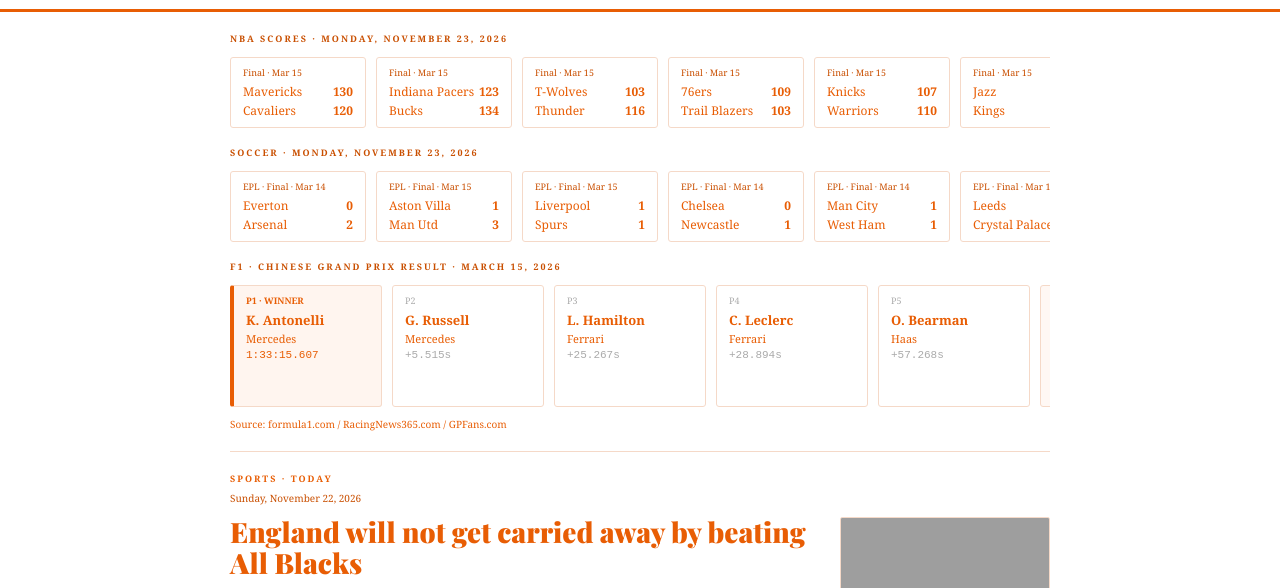
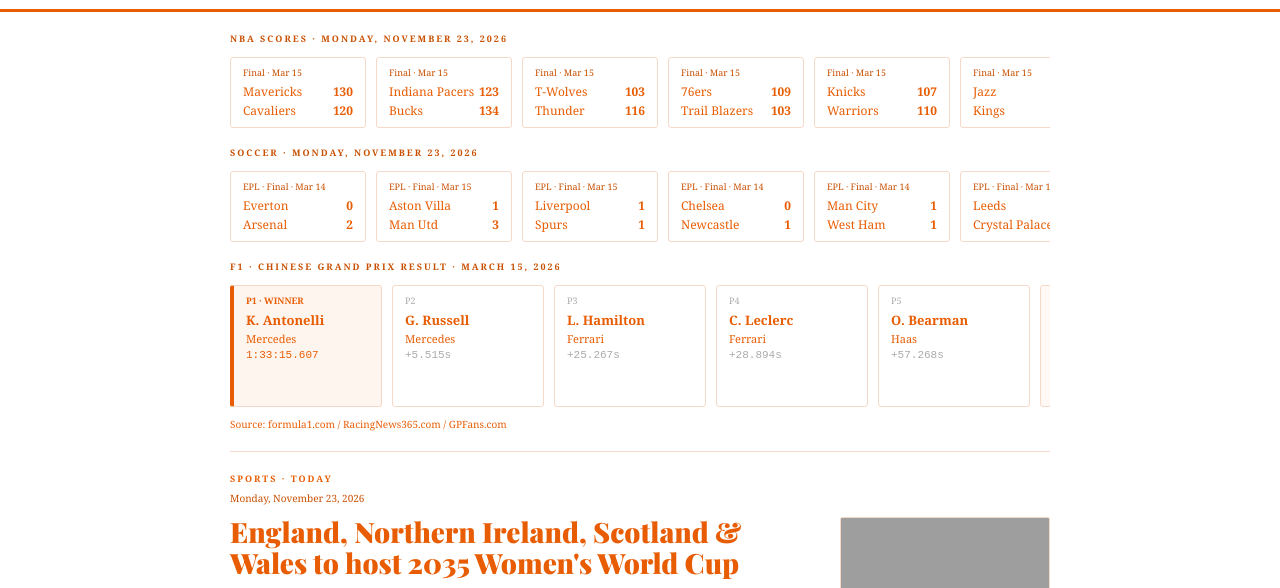
Before and after one commit to ashermorgan8811/Sports-news4, a plain HTML site: page index.html in a window 1280 px wide. Shown: the part 185-773 px from the top of the page. Drawn offline with nearby package versions, Linux system fonts and the light colour scheme; grey boxes are pictures that could not be loaded; a web font is replaced by a local one.

Commit message:
Daily update 2026-11-23 21:38 UTC

```diff
--- a/index.html
+++ b/index.html
@@ -239,7 +239,7 @@ function msUntilNext() {
 
 const DOY        = getEditionDay();
 const DATE_LABEL = getEditionLabel();
-const DATE_ISO = '2026-11-22'; // auto-updated 2026-11-22
+const DATE_ISO = '2026-11-23'; // auto-updated 2026-11-23
 function shuffle(arr) {
   const a = [...arr];
   let s = ((DOY + 1) * 2654435769) >>> 0;
@@ -381,18 +381,19 @@ const NCAA_1S = [
 ];
 
 const ALL_LEADS = [
-  {id:'live_0',tag:'NBA · Today',date:'Sunday, November 22, 2026',query:'basketball nba arena game action',seed:326,headline:'Coaches Poll top 25: Texas, Tennessee climb; UCLA, Indiana tumble in college football rankings',deck:'Big Ten chaos has a couple of the league\'s contenders in CFP peril, while a pair of SEC teams jumped after big wins on Saturday...',body:['Big Ten chaos has a couple of the league\'s contenders in CFP peril, while a pair of SEC teams jumped after big wins on Saturday','Source: CBS Sports.'],sources:[{o:'CBS Sports',d:'Live RSS feed'}]},
-  {id:'live_1',tag:'F1 · Today',date:'Sunday, November 22, 2026',query:'formula 1 racing car track speed',seed:327,headline:'Verstappen a constant amid chaos as he says Russell is \'so far below my level\'',deck:'Max Verstappen was the star figure in a Las Vegas Grand Prix that was unlike any F1 race anyone younger than about 70 had ever seen....',body:['Max Verstappen was the star figure in a Las Vegas Grand Prix that was unlike any F1 race anyone younger than about 70 had ever seen.','Source: BBC Sport.'],sources:[{o:'BBC Sport',d:'Live RSS feed'}]},
-  {id:'live_2',tag:'NFL · Today',date:'Sunday, November 22, 2026',query:'american football stadium crowd field',seed:328,headline:'Raiders vs. Broncos odds, Week 11 NFL predictions: Use Polymarket promo code CBSSPORTS to get a $25 bonus',deck:'Use the latest Polymarket promo code to make predictions for Raiders vs. Broncos in NFL Week 11 action...',body:['Use the latest Polymarket promo code to make predictions for Raiders vs. Broncos in NFL Week 11 action','Source: CBS Sports.'],sources:[{o:'CBS Sports',d:'Live RSS feed'}]},
-  {id:'live_3',tag:'Sports · Today',date:'Sunday, November 22, 2026',query:'sports arena crowd cheering',seed:329,headline:'England will not get carried away by beating All Blacks',deck:'In his latest BBC Sport column, England World Cup winner Matt Dawson reflects on Steve Borthwick\'s side\'s record win over New Zealand and pr...',body:['In his latest BBC Sport column, England World Cup winner Matt Dawson reflects on Steve Borthwick\'s side\'s record win over New Zealand and previews the final round of Nations Championship fixtures.','Source: BBC Sport.'],sources:[{o:'BBC Sport',d:'Live RSS feed'}]}
+  {id:'live_0',tag:'NBA · Today',date:'Monday, November 23, 2026',query:'basketball nba arena game action',seed:327,headline:'UCLA optimistic Ty Dieffenbach could return from lower body injury as Bruins face potential CFP run',deck:'Good news could be on the horizon for UCLA in the Big Ten title and CFP picture...',body:['Good news could be on the horizon for UCLA in the Big Ten title and CFP picture','Source: CBS Sports.'],sources:[{o:'CBS Sports',d:'Live RSS feed'}]},
+  {id:'live_1',tag:'EPL · Today',date:'Monday, November 23, 2026',query:'soccer football stadium crowd match',seed:328,headline:'\'No-one\'s coming to save us\' - but how can Man Utd save themselves?',deck:'How does Mauricio Pochettino halt Manchester United\'s desperate slide towards the foot of the Premier League...',body:['How does Mauricio Pochettino halt Manchester United\'s desperate slide towards the foot of the Premier League','Source: BBC Sport.'],sources:[{o:'BBC Sport',d:'Live RSS feed'}]},
+  {id:'live_2',tag:'NCAA · Today',date:'Monday, November 23, 2026',query:'basketball college arena crowd',seed:329,headline:'Cardinals fire defensive coordinator Nick Rallis, per reports',deck:'Rallis is out after working with the Cardinals since 2023. Teryl Austin will serve as Arizona\'s temporary DC...',body:['Rallis is out after working with the Cardinals since 2023. Teryl Austin will serve as Arizona\'s temporary DC','Source: CBS Sports.'],sources:[{o:'CBS Sports',d:'Live RSS feed'}]},
+  {id:'live_3',tag:'NFL · Today',date:'Monday, November 23, 2026',query:'american football stadium crowd field',seed:330,headline:'DK Metcalf will not be suspended by the NFL after getting ejected during Steelers\' loss to Eagles',deck:'Metcalf may face other discipline by the NFL for his actions...',body:['Metcalf may face other discipline by the NFL for his actions','Source: CBS Sports.'],sources:[{o:'CBS Sports',d:'Live RSS feed'}]},
+  {id:'live_4',tag:'Sports · Today',date:'Monday, November 23, 2026',query:'sports arena crowd cheering',seed:331,headline:'England, Northern Ireland, Scotland & Wales to host 2035 Women\'s World Cup',deck:'The United Kingdom will host a football World Cup for the first time since 1966....',body:['The United Kingdom will host a football World Cup for the first time since 1966.','Source: BBC Sport.'],sources:[{o:'BBC Sport',d:'Live RSS feed'}]}
 ];
 
 const ALL_RECAPS = [
-  {id:'recap_0',tag:'NBA · Recap',date:'Sunday, November 22, 2026',query:'basketball nba arena game action',seed:376,headline:'Best Kalshi promo code CBSSPORTS55: Claim $55 bonus for Jaguars-Giants, Vikings-49ers, NFL Week 11 predictions',teams:'',body:['New Kalshi users can get a $55 bonus after making $25+ in trades on Sunday\'s NFL games'],km:'',sources:[{o:'CBS Sports',d:'Live RSS feed'}]},
-  {id:'recap_1',tag:'NBA · Recap',date:'Sunday, November 22, 2026',query:'basketball nba arena game action',seed:377,headline:'Fantasy football rankings, projections, lineup advice, sleeper picks for Week 11 from proven model',teams:'',body:['SportsLine\'s model reveals its Week 11 Fantasy football projections, PPR rankings, start-sit advice for sites like CBS Sports, ESPN and Yahoo'],km:'',sources:[{o:'CBS Sports',d:'Live RSS feed'}]},
-  {id:'recap_2',tag:'F1 · Recap',date:'Sunday, November 22, 2026',query:'formula 1 racing car track speed',seed:378,headline:'Hamilton-Leclerc collision completely unacceptable, says Ferrari boss',teams:'',body:['Ferrari drivers Lewis Hamilton and Charles Leclerc face yet another tense discussion over their ability to race together cleanly on track after colliding in Las Vegas.'],km:'',sources:[{o:'BBC Sport',d:'Live RSS feed'}]},
-  {id:'recap_3',tag:'Sports · Recap',date:'Sunday, November 22, 2026',query:'sports arena crowd cheering',seed:379,headline:'Did beaten Wales still show they have come a long way?',teams:'',body:['Wales believe they are on the up despite failing to back up their win against New Zealand when beaten by Australia in the Nations Championship.'],km:'',sources:[{o:'BBC Sport',d:'Live RSS feed'}]},
-  {id:'recap_4',tag:'Sports · Recap',date:'Sunday, November 22, 2026',query:'sports arena crowd cheering',seed:380,headline:'Liu Wenwei suspended amid match-fixing investigation',teams:'',body:['Chinese snooker player Liu Wenwei is suspended from "attending or competing on the World Snooker Tour with immediate effect" amid an investigation into match-fixing.'],km:'',sources:[{o:'BBC Sport',d:'Live RSS feed'}]}
+  {id:'recap_0',tag:'EPL · Recap',date:'Monday, November 23, 2026',query:'soccer football stadium crowd match',seed:377,headline:'De Bruyne\'s feelings for Man City will \'never change\'',teams:'',body:['Kevin de Bruyne says he has "love" for Manchester City\'s owners and his feelings for the club will "never change" despite being found guilty of breaching the Premier League\'s financial rules.'],km:'',sources:[{o:'BBC Sport',d:'Live RSS feed'}]},
+  {id:'recap_1',tag:'EPL · Recap',date:'Monday, November 23, 2026',query:'soccer football stadium crowd match',seed:378,headline:'Raya to miss Dortmund game but injury \'not serious\'',teams:'',body:['Arsenal goalkeeper David Raya will miss Tuesday\'s Champions League game against Borussia Dortmund but his shoulder injury will not require an operation.'],km:'',sources:[{o:'BBC Sport',d:'Live RSS feed'}]},
+  {id:'recap_2',tag:'NCAA · Recap',date:'Monday, November 23, 2026',query:'basketball college arena crowd',seed:379,headline:'Washington Spirit part ways with Adrian Gonzalez after loss in NWSL Championship',teams:'',body:['Gonzalez was at the helm for both Saturday\'s defeat to the Kansas City Current and the 2025 loss in the NWSL Championship to Gotham FC'],km:'',sources:[{o:'CBS Sports',d:'Live RSS feed'}]},
+  {id:'recap_3',tag:'NFL · Recap',date:'Monday, November 23, 2026',query:'american football stadium crowd field',seed:380,headline:'Commanders vs. Bengals prediction, odds, time: NFL Week 11 \'Monday Night Football\' picks by proven model',teams:'',body:['SportsLine\'s model has revealed its Cincinnati Bengals vs. Washington Commanders picks for \'Monday Night Football\' matchup'],km:'',sources:[{o:'CBS Sports',d:'Live RSS feed'}]},
+  {id:'recap_4',tag:'Sports · Recap',date:'Monday, November 23, 2026',query:'sports arena crowd cheering',seed:381,headline:'England\'s tearaway quick bowler reinvented as a top-order batter',teams:'',body:['Katie George was once a tearaway fast bowler but, after years of injury pain, tells BBC Sport about reinventing herself as a top-order batter.'],km:'',sources:[{o:'BBC Sport',d:'Live RSS feed'}]}
 ];
 
 const ALL_STATS = [
```
